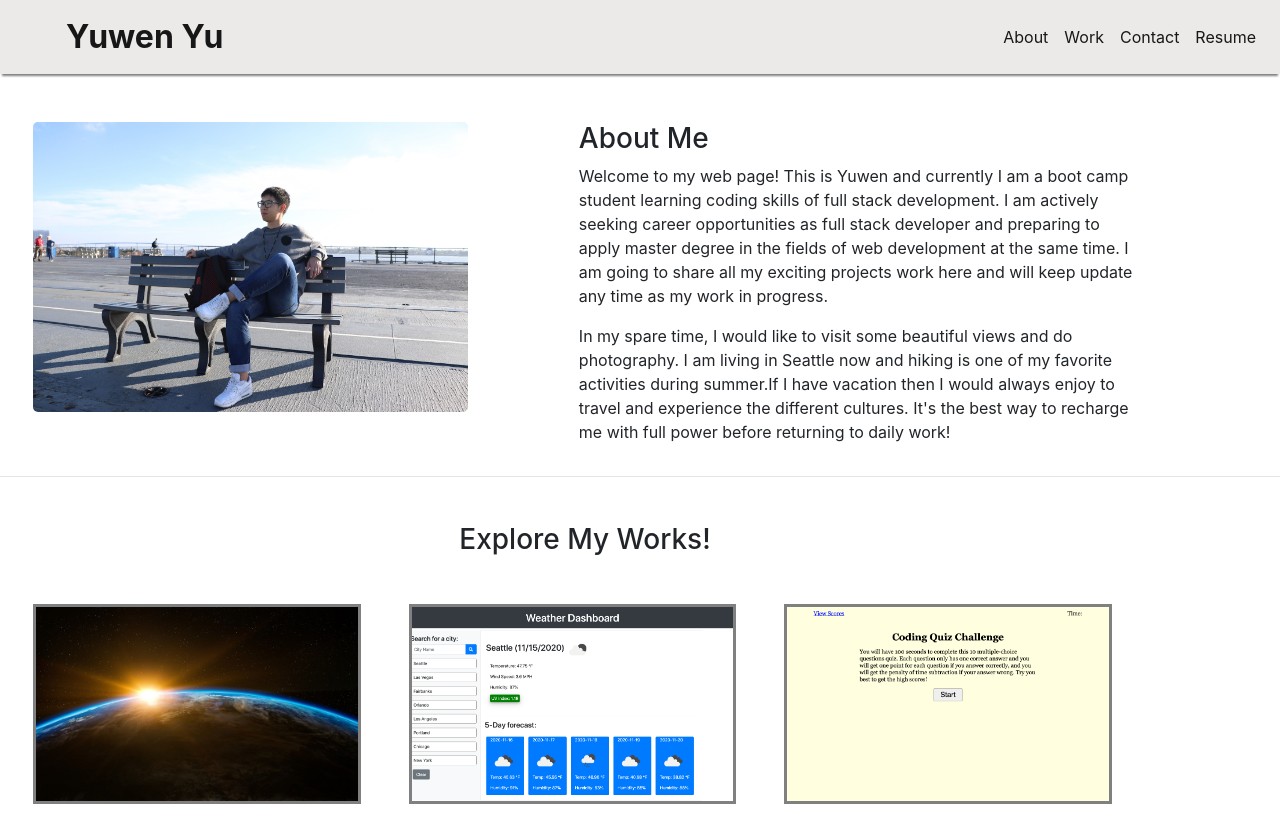
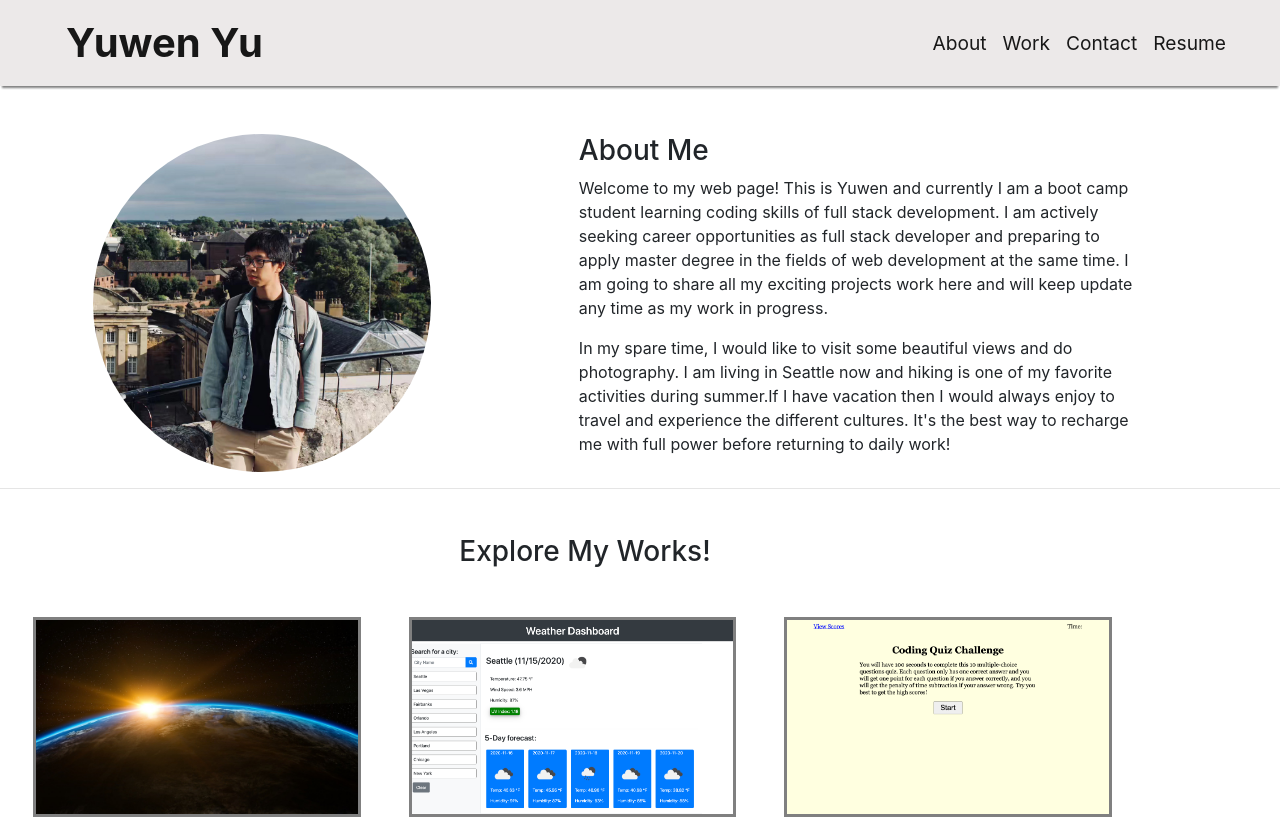
Before and after one commit to ywen26/Updated-Portfolio, a plain HTML site: page index.html in a window 1280 px wide. Shown: the top 820 px of the page. Drawn offline with nearby package versions, Linux system fonts and the light colour scheme.

Commit message:
add the basic changes

```diff
--- a/assets/style.css
+++ b/assets/style.css
@@ -5,14 +5,20 @@ nav {
 }
 
 .navbar-brand {
-    font-size: 200%;
+    font-size: 250%;
     margin-left: 50px;
+}
+
+.navbar-collapse {
+    margin-right: 30px;
+    font-size: 120%;
 }
 
 /* Change display wide of picture and intro paragraphs */
 .pic {
-    width: 90%;
-    border-radius: 5px;
+    width: 70%;
+    border-radius: 80%;
+    margin-left: 60px;
 }
 
 .intro {
@@ -157,6 +163,10 @@ a:hover {
         justify-content: space-around;
     }
 
+    .pic {
+        margin-left: 38px;
+    }
+
     .work-title {
         margin-left: auto;
         margin-right: auto;
--- a/index.html
+++ b/index.html
@@ -25,7 +25,7 @@
                 <a class="nav-link" href="#contact">Contact</a>
             </li>
             <li class="nav-item active">
-                <a class="nav-link" href="https://drive.google.com/file/d/13WRKoQJnd6Wn3Y_gnlW9yrEDpoJxR8TM/view?usp=sharing">Resume</a>
+                <a class="nav-link" href="https://drive.google.com/file/d/13WRKoQJnd6Wn3Y_gnlW9yrEDpoJxR8TM/view?usp=sharing" download="resume">Resume</a>
               </li>
           </ul>
         </div>
@@ -34,7 +34,7 @@
     <!-- A section for personal picture and introduction -->
     <section id="about" class="row">
         <div class="col-lg-5 mt-5 pl-5">
-            <img class="pic" src="./assets/images/my-image.JPG">
+            <img class="pic" src="./assets/images/mypic2.JPG">
         </div>
 
         <div class="col-lg-7 mt-5 pl-5">
@@ -109,11 +109,11 @@
             </a>
             <div>
             <a class="icon" href="https://github.com/ywen26">
-                <i class="fab fa-github"></i>
+                <i class="fab fa-github"></i> GitHub
             </a>
 
             <a class="icon" href="https://www.linkedin.com/in/yuwen-yu-99319a7b/">
-                <i class="fab fa-linkedin"></i>
+                <i class="fab fa-linkedin"></i> LinkedIn
             </a>
             </div>
         </div>
```
Also changed, not shown: assets/images/mypic2.JPG (added), 2 other files.
